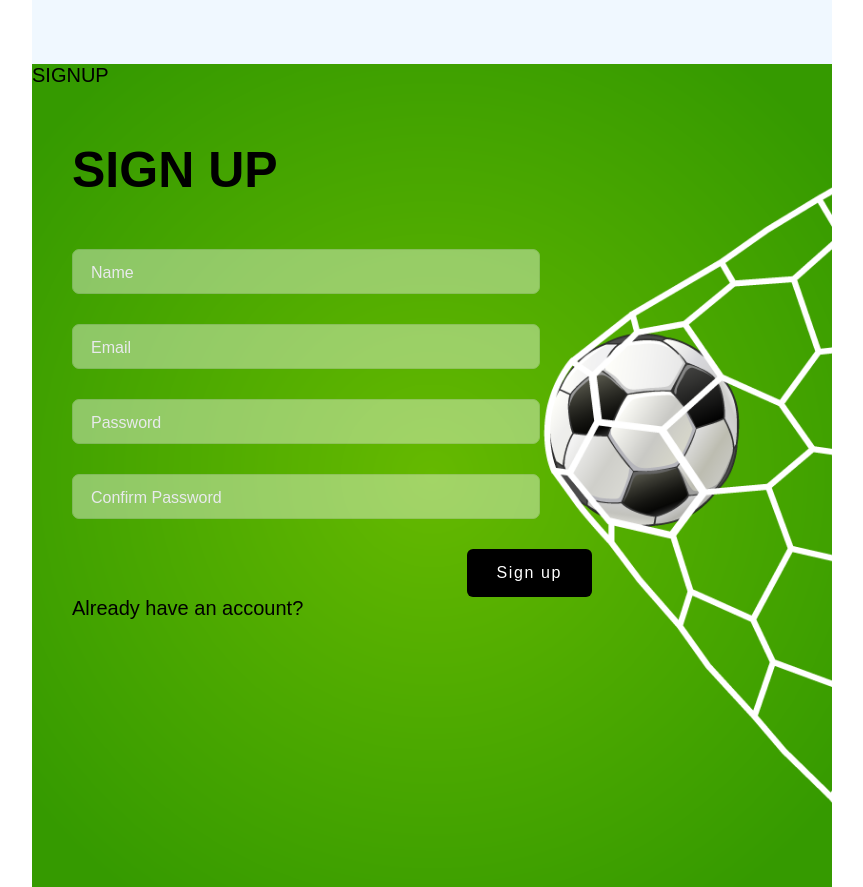
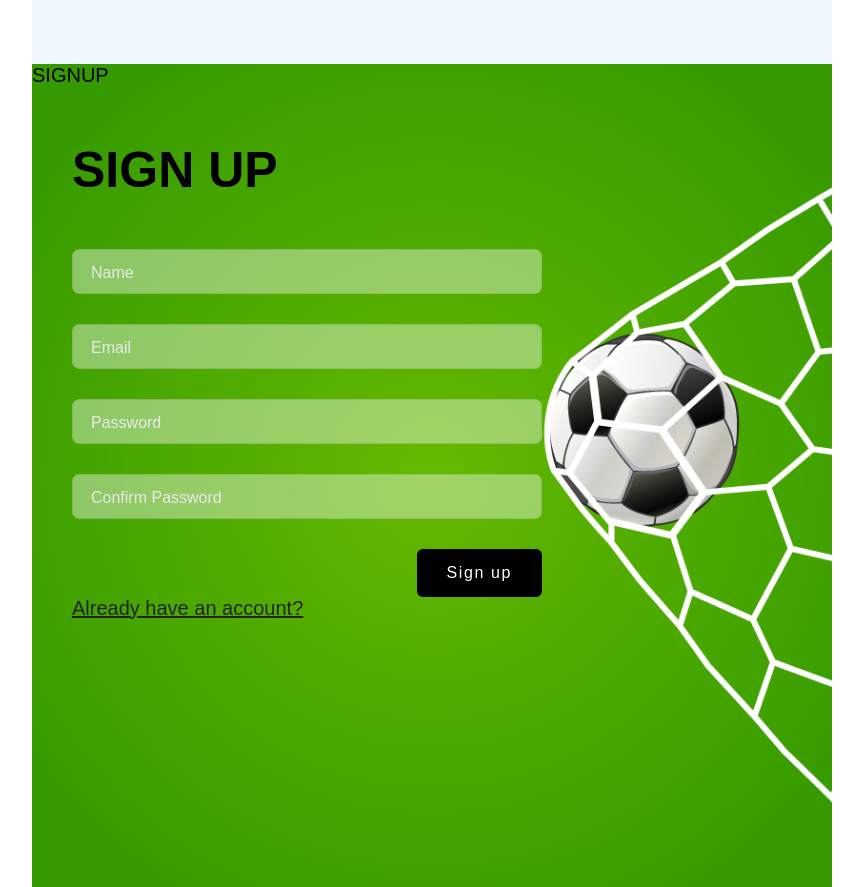
Before and after one commit to Winter-Hackathon-teamG/TeamG_Chatapp, a Flask app: template templates/registration/signup.html in a window 1280 px wide. Shown: the whole page, without its empty margins (208-1071 px from the left). Run offline with Flask 2, Linux system fonts and the light colour scheme; the template is opened without the code that fills it, so the values that code supplies are empty; some web fonts are replaced.

Commit message:
signup finish

```diff
--- a/static/css/registration.css
+++ b/static/css/registration.css
@@ -127,12 +127,12 @@
 */
 
 .form {
-  width: 600px;
+  width: 550px;
   height: 100vh;
 }
 
 .registration-form {
-  width: 600px;
+  width: 550px;
   border-radius: 8px;
   padding: 20px 40px;
 }
@@ -145,7 +145,7 @@
 .inputContainer {
   position: relative;
   height: 45px;
-  width: 90%;
+  width: 100%;
   margin-bottom: 30px;
 }
 
@@ -218,3 +218,13 @@
   font-size: 12px;
   font-weight: 600;
 }
+
+.switch-register-mode {
+  color: rgb(37, 36, 36);
+  text-decoration: underline;
+  transition: 0.3s;
+}
+
+.switch-register-mode:hover {
+  color: blue;
+}
--- a/templates/registration/signup.html
+++ b/templates/registration/signup.html
@@ -37,9 +37,9 @@
             {% endif %}
           {% endwith %}
           #}
-          {# <a class="switch-register-mode" href="{{ url_for('login') }}"> #}
-          Already have an account?
-          {# </a> #}
+          <a class="switch-register-mode" href="{{ url_for('login') }}">
+            Already have an account?
+          </a>
         </form>
       </div>
     </div>
```
